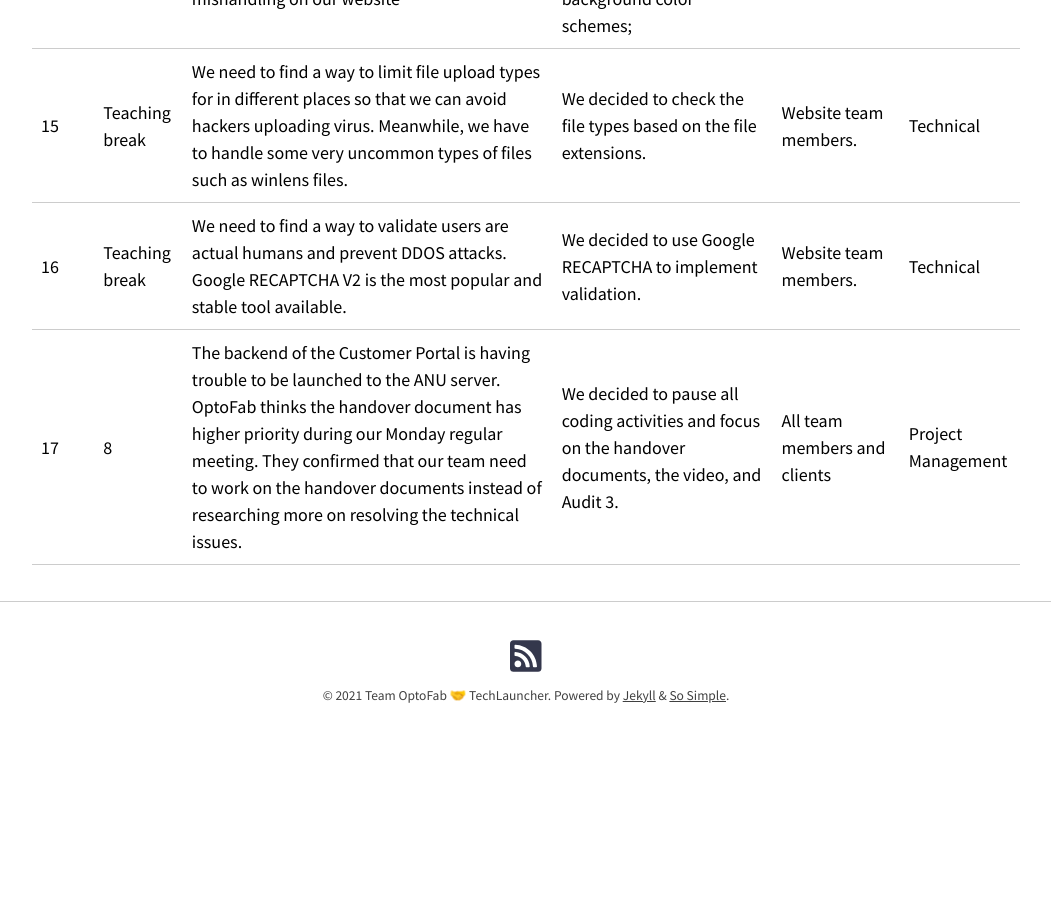
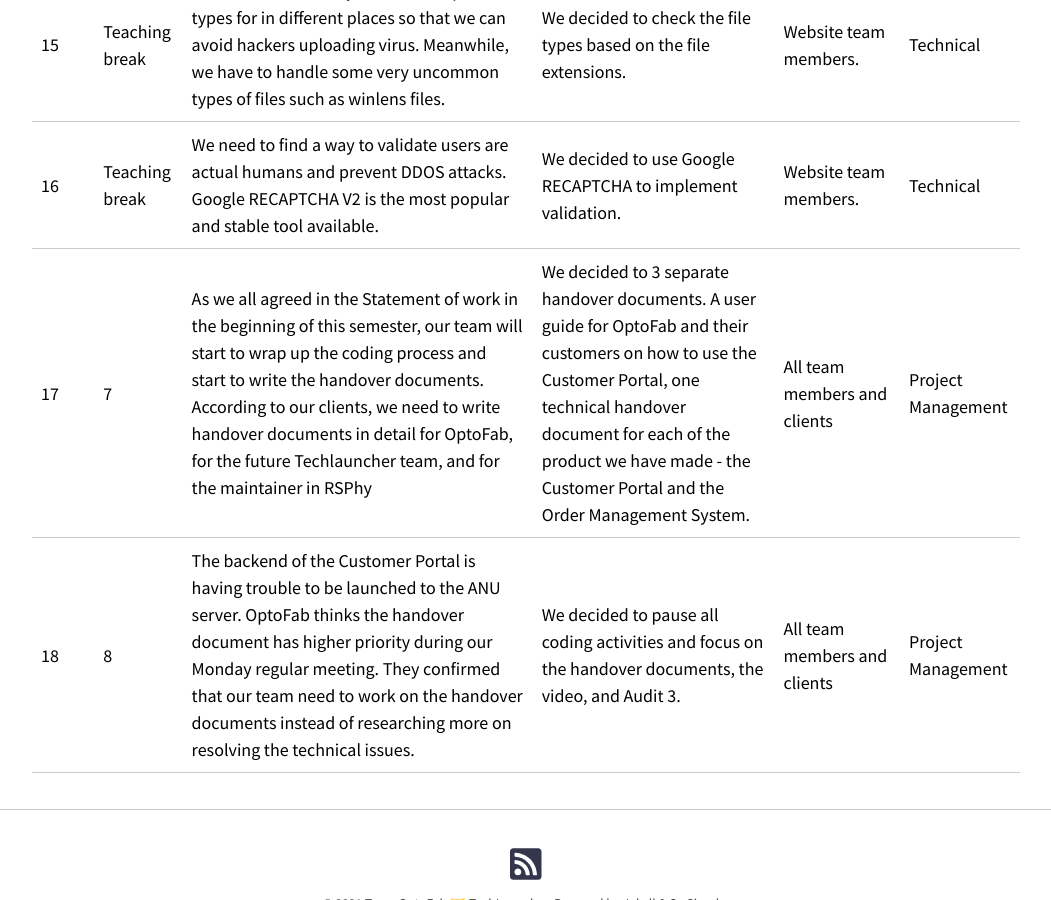
Before and after one commit to optofab/optofab.github.io, a Jekyll site: the page built from decision_making.md, in a window 1280 px wide and 900 px high, scrolled down 3167 px. Shown: the whole window, without its empty margins (114-1165 px from the left). Built offline with Jekyll 4.4.1, drawn with Linux system fonts in a browser that asks for light colours; nearby versions of some CDN libraries; emoji names are drawn with the system emoji font; before the commit the page ends 3945 px from its top, so only the background shows below that.

Commit message:
Update decision_making.md

```diff
--- a/decision_making.md
+++ b/decision_making.md
@@ -23,4 +23,5 @@
 | 14        | Teaching break | For better customer experience, improve legibility and reduce the possibility of user mishandling on our website                                                                                                                                                                                                                                                                                                                                                                                                                | Add background opacity for texts; get rid of footer links; try non-linear background color schemes;                                                                                                                                                                                                                                                                                                                                 | Client OptoFab                                      | DESIGN        |
 | 15        | Teaching break        |  We need to find a way to limit file upload types for in different places so that we can avoid hackers uploading virus. Meanwhile, we have to handle some very uncommon types of files such as winlens files.                                                                                                                                                                                                                                                                                                                                  | We decided to check the file types based on the file extensions.                                                                           | Website team members. | Technical
 | 16        | Teaching break        |  We need to find a way to validate users are actual humans and prevent DDOS attacks. Google RECAPTCHA V2 is the most popular and stable tool available.                                                                                                                                                                                                                                                                                                | We decided to use Google RECAPTCHA to implement validation.                                                                            | Website team members. | Technical|
-| 17        | 8        |  The backend of the Customer Portal is having trouble to be launched to the ANU server. OptoFab thinks the handover document has higher priority during our Monday regular meeting. They confirmed that our team need to work on the handover documents instead of researching more on resolving the technical issues.                                                                                                                                                                                                                                                                                               | We decided to pause all coding activities and focus on the handover documents, the video, and Audit 3.                                                                            | All team members and clients | Project Management|
+| 17        | 7        |  As we all agreed in the Statement of work in the beginning of this semester, our team will start to wrap up the coding process and start to write the handover documents. According to our clients, we need to write handover documents in detail for OptoFab, for the future Techlauncher team, and for the maintainer in RSPhy                                                                                                                                                                                                                                                                                             | We decided to 3 separate handover documents. A user guide for OptoFab and their customers on how to use the Customer Portal, one technical handover document for each of the product we have made - the Customer Portal and the Order Management System.                                                                          | All team members and clients | Project Management|
+| 18        | 8        |  The backend of the Customer Portal is having trouble to be launched to the ANU server. OptoFab thinks the handover document has higher priority during our Monday regular meeting. They confirmed that our team need to work on the handover documents instead of researching more on resolving the technical issues.                                                                                                                                                                                                                                                                                               | We decided to pause all coding activities and focus on the handover documents, the video, and Audit 3.                                                                            | All team members and clients | Project Management|
```
